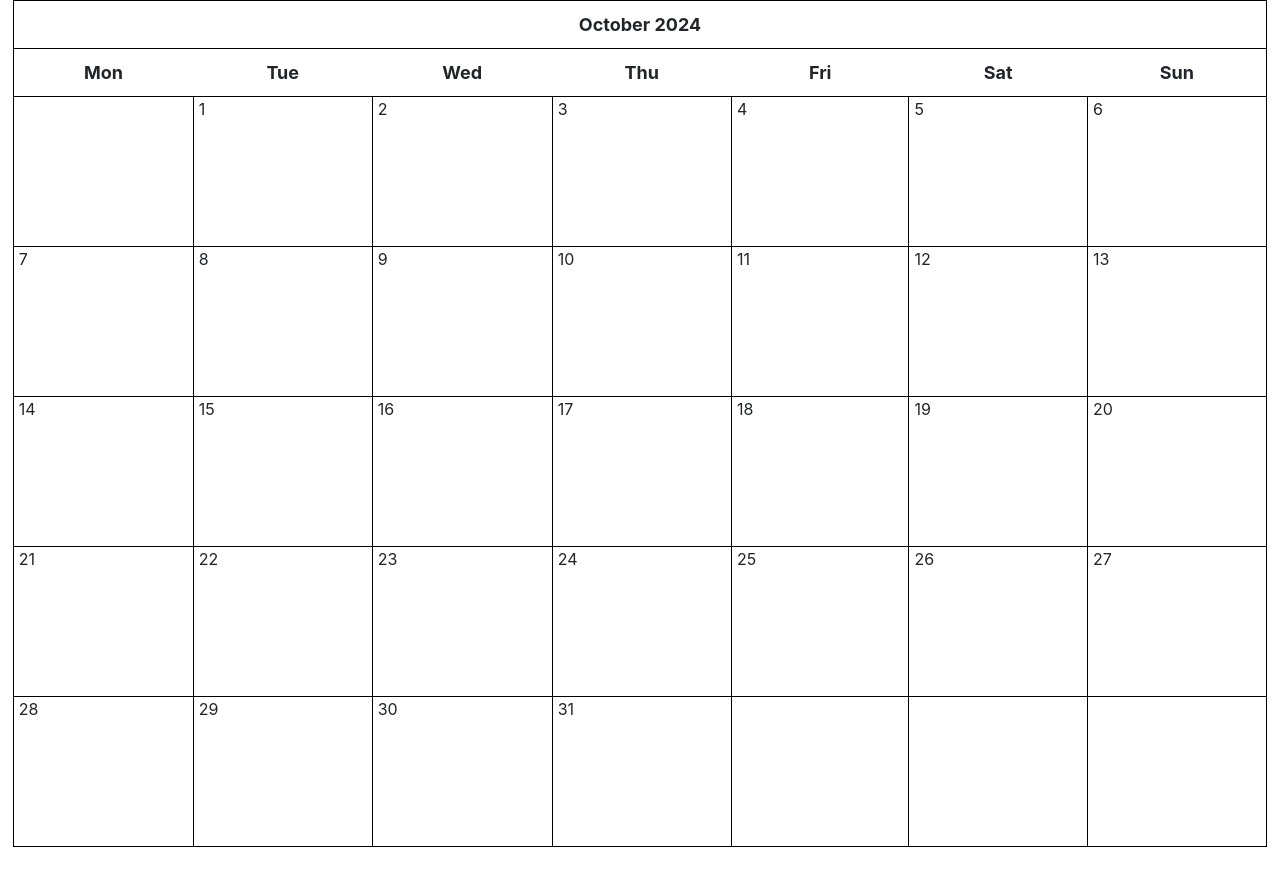
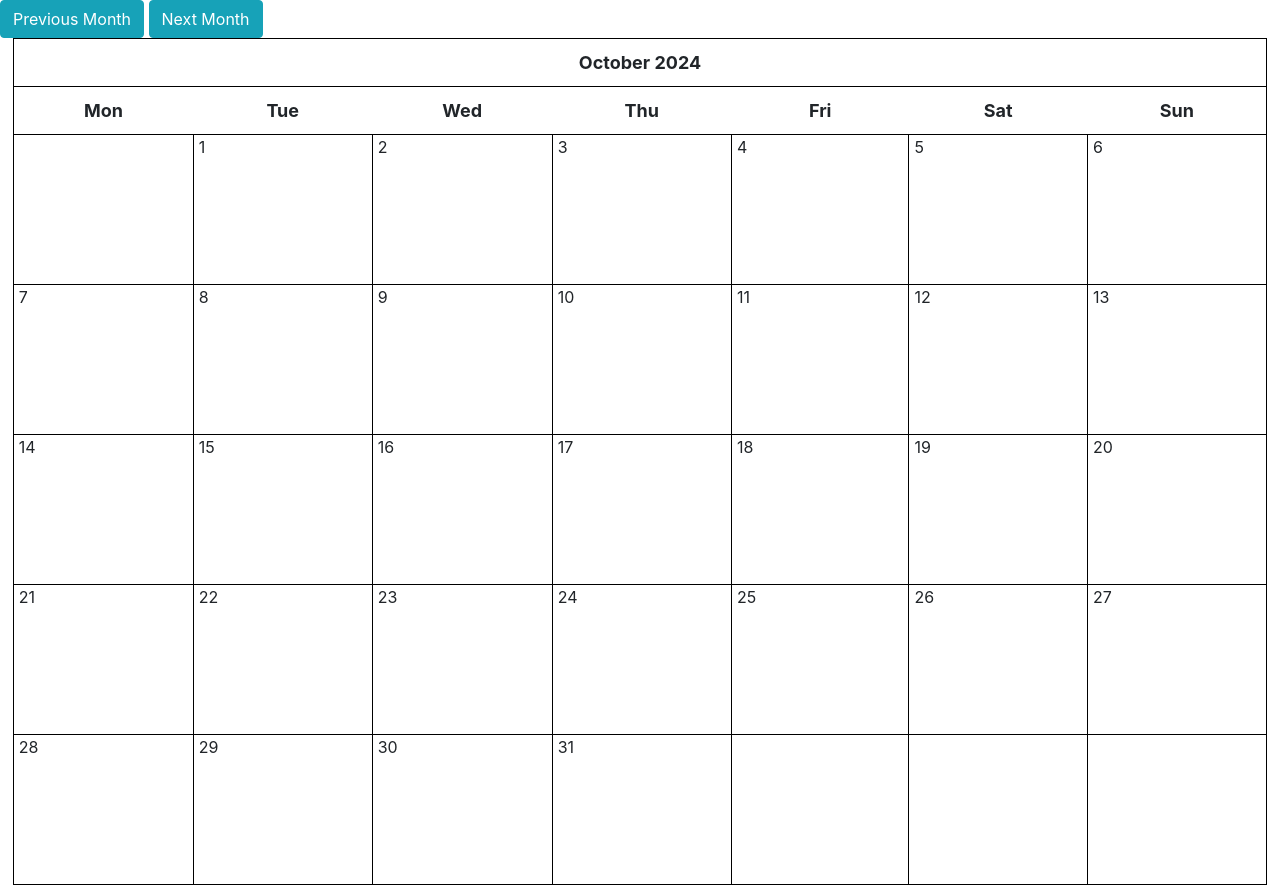
Before and after one commit to UCCS-CS4300-5300/Group2-fall2024, a Django app: page /calendar in a window 1280 px wide. Before the commit the page ends 847 px from the top, so only its background shows below. Run offline with Django 4.2, Linux system fonts and the light colour scheme; data that the repository does not hold is empty; some libraries are stand-ins or nearby versions.

Commit message:
updated gitignore updated calendar.html and views

```diff
--- a/project/home/templates/calendar.html
+++ b/project/home/templates/calendar.html
@@ -21,6 +21,11 @@
 
   {% block content %}
 
+  <div class="clearfix">
+    <a class="btn btn-info left" href="{% url 'calendar' %}?{{ prev_month }}"> Previous Month </a>
+    <a class="btn btn-info right" href="{% url 'calendar' %}?{{ next_month }}"> Next Month </a>
+  </div>
+
     {{calendar}}
 
     <!-- Optional JavaScript -->
--- a/project/home/views.py
+++ b/project/home/views.py
@@ -1,8 +1,9 @@
-from datetime import datetime
+from datetime import datetime, timedelta, date
 from django.shortcuts import render
 from django.http import HttpResponse
 from django.views import generic
 from django.utils.safestring import mark_safe
+import calendar
 
 from .models import *
 from .utils import Calendar
@@ -21,7 +22,7 @@ class CalendarView(generic.ListView):
         context = super().get_context_data(**kwargs)
 
         # use today's date for the calendar
-        d = get_date(self.request.GET.get('day', None))
+        d = get_date(self.request.GET.get('month', None))
 
         # Instantiate our calendar class with today's year and date
         cal = Calendar(d.year, d.month)
@@ -29,6 +30,10 @@ class CalendarView(generic.ListView):
         # Call the formatmonth method, which returns our calendar as a table
         html_cal = cal.formatmonth(withyear=True)
         context['calendar'] = mark_safe(html_cal)
+        # Get adjacent months
+        context['prev_month'] = prev_month(d)
+        context['next_month'] = next_month(d)
+
         return context
 
 def get_date(req_day):
@@ -36,3 +41,16 @@ def get_date(req_day):
         year, month = (int(x) for x in req_day.split('-'))
         return date(year, month, day=1)
     return datetime.today()
+
+def prev_month(d):
+    first = d.replace(day=1)
+    prev_month = first - timedelta(days=1)
+    month = 'month=' + str(prev_month.year) + '-' + str(prev_month.month)
+    return month
+
+def next_month(d):
+    days_in_month = calendar.monthrange(d.year, d.month)[1]
+    last = d.replace(day=days_in_month)
+    next_month = last + timedelta(days=1)
+    month = 'month=' + str(next_month.year) + '-' + str(next_month.month)
+    return month
```
Also changed, not shown: 1 other file.
